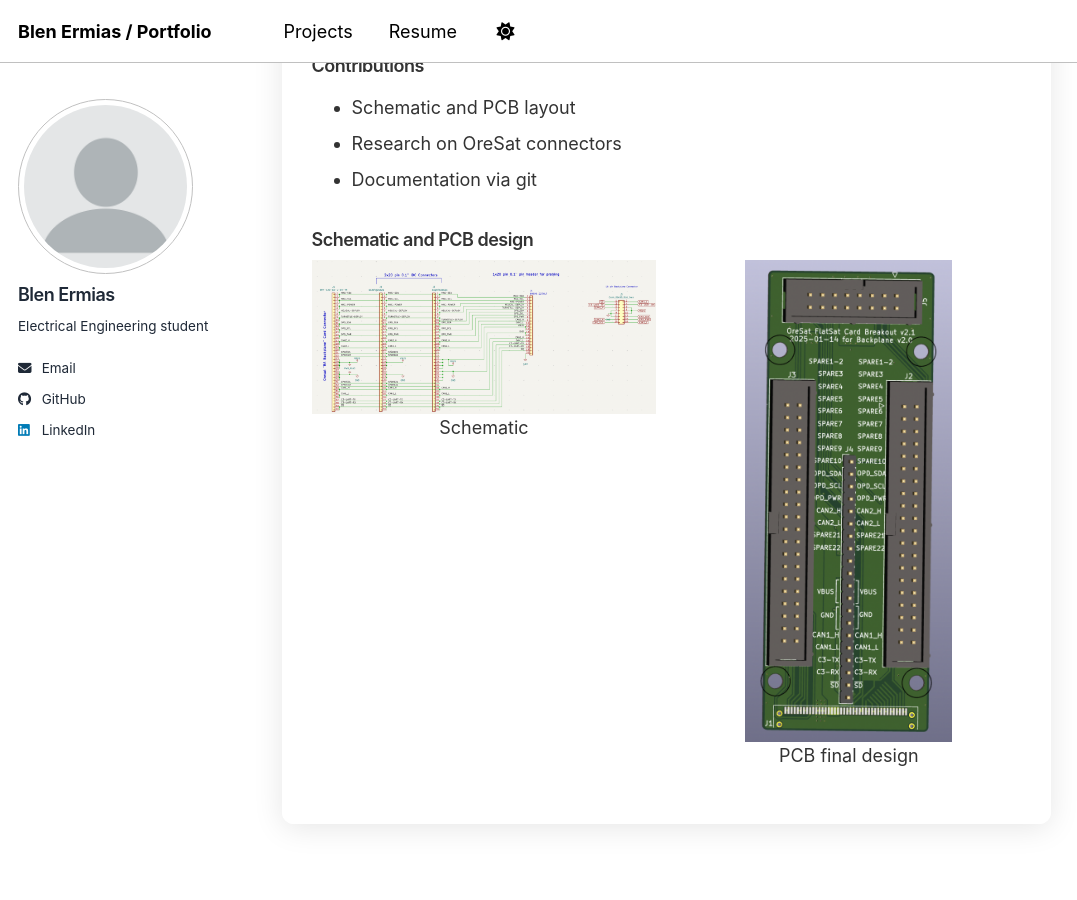
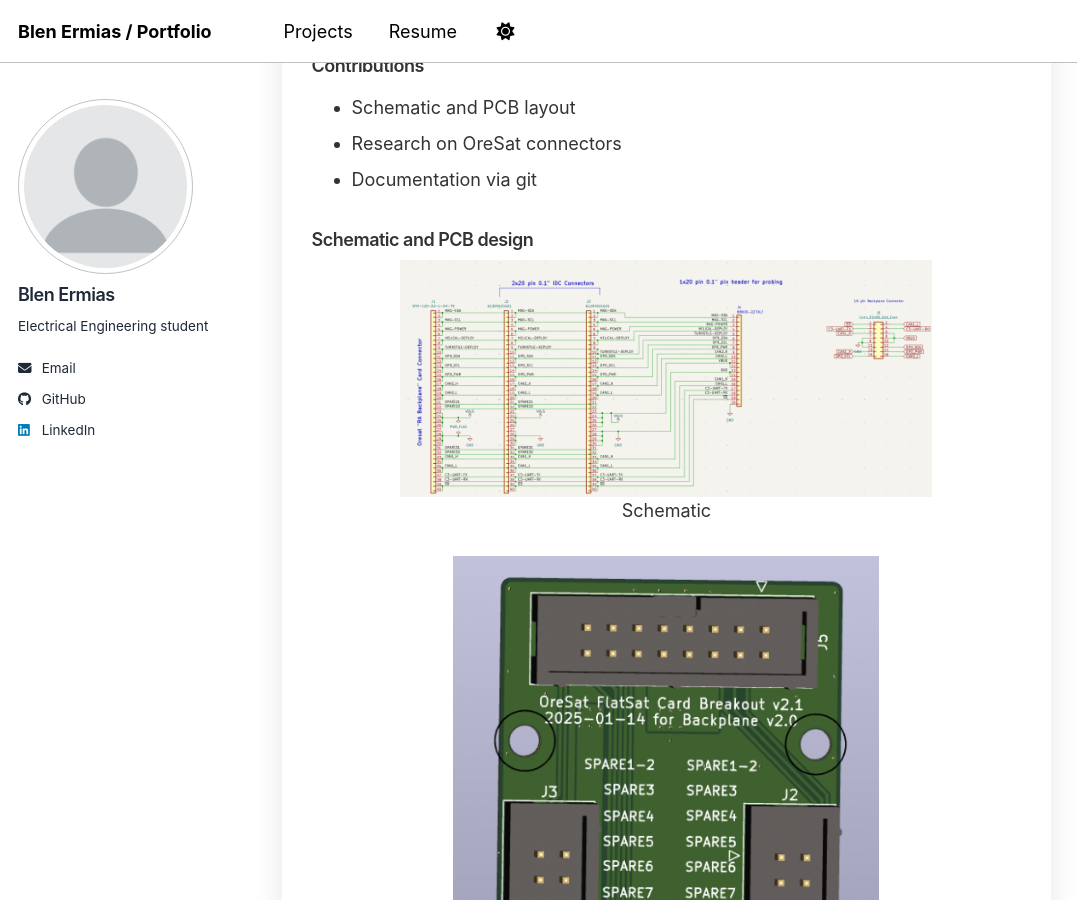
Before and after one commit to Blen-E/Blen-E.github.io, a Jekyll site: the page built from _portfolio/psas.md, in a window 1280 px wide and 900 px high, scrolled down 2088 px. Shown: the whole window, without its empty margins (0-1077 px from the left). Built offline with Jekyll 4.4.1, drawn with Linux system fonts in a browser that asks for light colours; a script bundle is joined from its source files by our own code; library files that are not in the unit come from our copies.

Commit message:
Resize the images again

```diff
--- a/_portfolio/psas.md
+++ b/_portfolio/psas.md
@@ -44,14 +44,14 @@
 
 <h3>Schematic and PCB design</h3>
 
-<div style="display: flex; gap: 20px;">
+<div style="text-align: center;">
 
-  <div style="flex: 1; text-align: center;">
-    <img src="/images/psas/flatsat-schematic1.png" width="100%">
+  <div style="margin-bottom: 30px;">
+    <img src="/images/psas/flatsat-schematic1.png" width="75%">
     <p>Schematic</p>
   </div>
 
-  <div style="flex: 1; text-align: center;">
+  <div>
     <img src="/images/psas/flatsat-pcb.png" width="60%">
     <p>PCB final design</p>
   </div>
```
